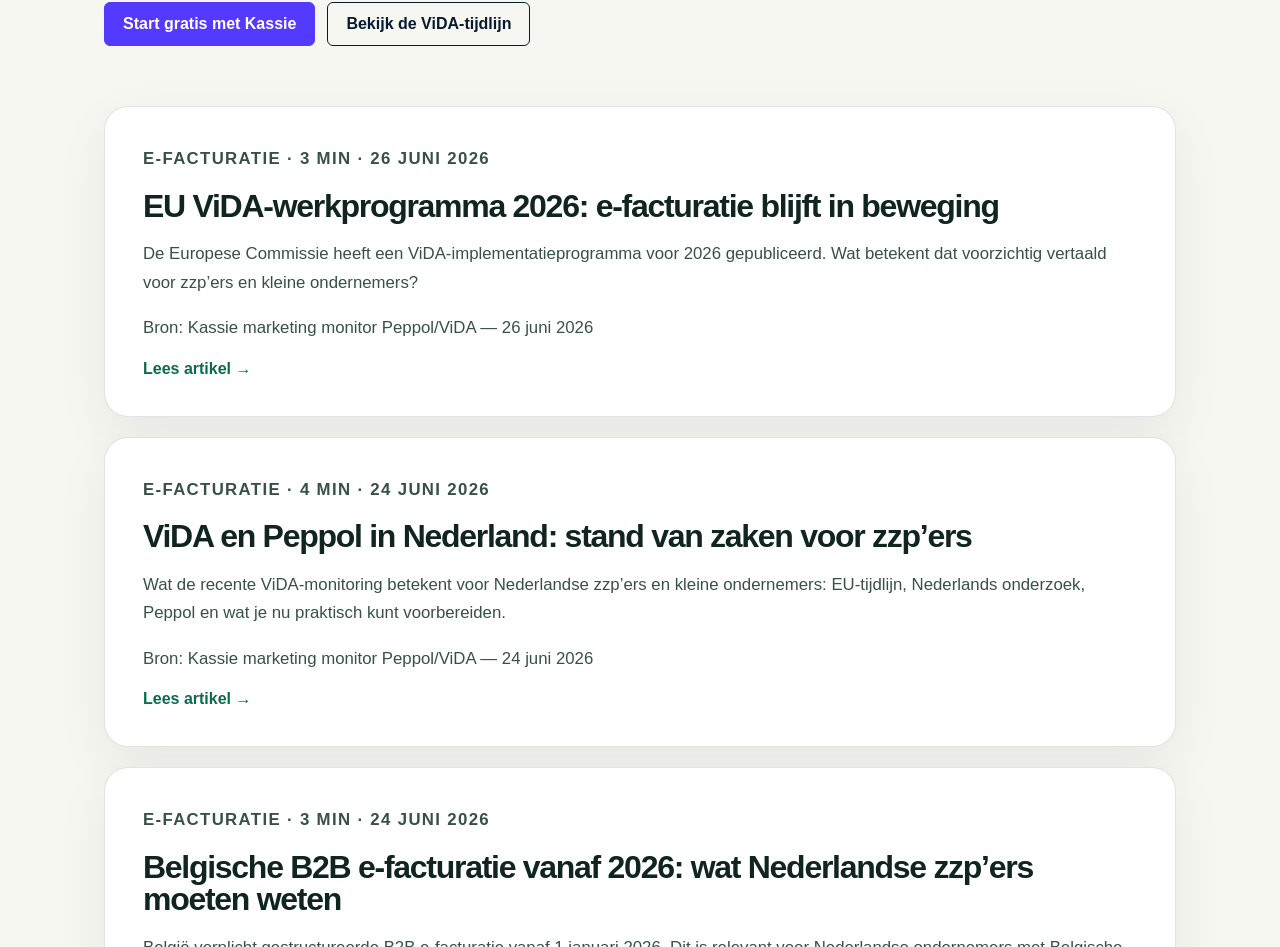
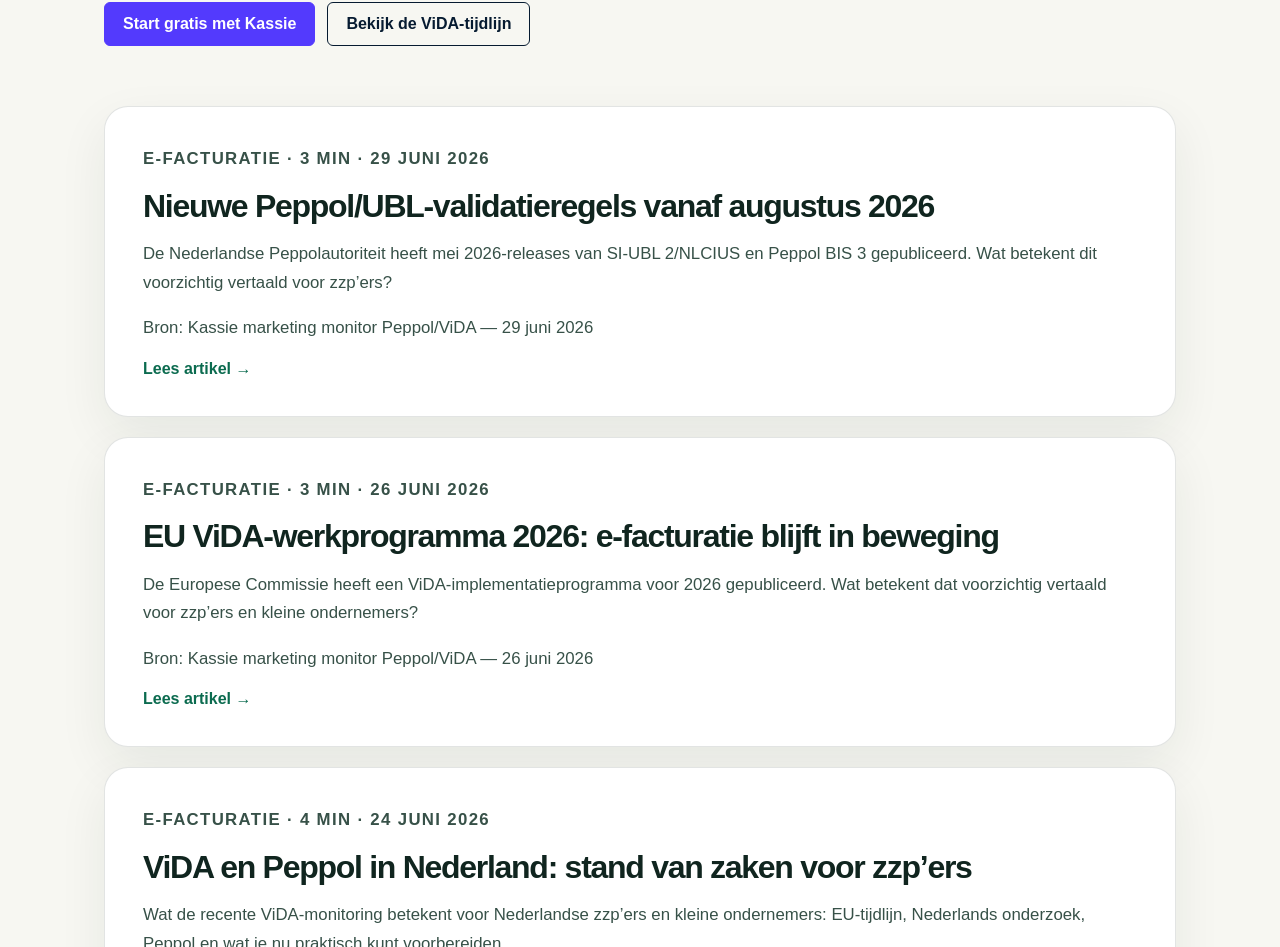
Before and after one commit to Snuushco/snuushco.github.io, a Next.js app: page /blog in a window 1280 px wide. Shown: the part 432-1379 px from the top of the page. Built offline with nearby package versions, Linux system fonts and the light colour scheme; no server answers.

Commit message:
Add Kassie Peppol UBL validation update blog

```diff
--- a/app/blog/data.ts
+++ b/app/blog/data.ts
@@ -17,6 +17,66 @@ export type KassieBlogPost = {
 };
 
 export const kassieBlogPosts: KassieBlogPost[] = [
+  {
+    slug: "peppol-ubl-validatieregels-augustus-2026",
+    title: "Nieuwe Peppol/UBL-validatieregels vanaf augustus 2026",
+    description: "De Nederlandse Peppolautoriteit heeft mei 2026-releases van SI-UBL 2/NLCIUS en Peppol BIS 3 gepubliceerd. Wat betekent dit voorzichtig vertaald voor zzp’ers?",
+    date: "2026-06-29",
+    updated: "2026-06-29",
+    monitorSource: "Kassie marketing monitor Peppol/ViDA — 29 juni 2026",
+    category: "E-facturatie",
+    readingTime: "3 min",
+    intro: "De Nederlandse Peppolautoriteit meldt dat de mei 2026-releases van SI-UBL 2/NLCIUS en Peppol BIS 3 zijn gepubliceerd en vanaf 17 augustus 2026 verplicht worden voor validatie-artefacten. Voor ondernemers is dit vooral een software- en ketensignaal: zorg dat je factuursoftware en Peppol-koppeling actueel blijven. Dit artikel is geen fiscaal of juridisch advies.",
+    keyTakeaways: [
+      "De Nederlandse Peppolautoriteit publiceerde nieuwe SI-UBL 2/NLCIUS- en Peppol BIS 3-validatieartefacten in mei 2026.",
+      "Volgens de bron worden deze artefacten vanaf 17 augustus 2026 verplicht voor validatie binnen de betreffende standaarden.",
+      "Voor zzp’ers is dit meestal geen handmatige actie, maar wel een controlepunt voor factuursoftware, boekhoudpakketten en Peppol-serviceproviders.",
+      "Er is in deze monitor geen nieuw Nederlands besluit gevonden dat een algemene binnenlandse B2B e-facturatieplicht op korte termijn definitief maakt."
+    ],
+    sections: [
+      {
+        heading: "Wat is het nieuwe signaal?",
+        body: [
+          "Het concrete nieuwe signaal komt van de Nederlandse Peppolautoriteit: de mei 2026-releases van SI-UBL 2/NLCIUS en Peppol BIS 3 zijn gepubliceerd. In de bron staat dat deze validatie-artefacten vanaf 17 augustus 2026 verplicht worden.",
+          "Validatieregels bepalen of een gestructureerde factuur technisch en inhoudelijk volgens de afgesproken standaard is opgebouwd. Dat klinkt technisch, maar ondernemers merken het vooral wanneer software facturen weigert, foutmeldingen geeft of ontbrekende gegevens vraagt."
+        ]
+      },
+      {
+        heading: "Wat betekent dit voor zzp’ers en kleine ondernemers?",
+        body: [
+          "Voor de meeste ondernemers betekent dit niet dat zij zelf SI-UBL- of Peppol-documentatie hoeven te lezen. De praktische vraag is: wordt je boekhoud- of facturatiesoftware tijdig bijgewerkt en kan je leverancier uitleggen hoe Peppol/UBL-validatie wordt afgehandeld?",
+          "Werk je met Belgische klanten, grotere opdrachtgevers of partijen die al Peppol vragen, dan is het extra verstandig om te testen of je factuurdata compleet is: KvK- en btw-gegevens, adressen, factuurregels, btw-codes en referenties."
+        ]
+      },
+      {
+        heading: "Koppeling met ViDA en België",
+        body: [
+          "De EU werkt ondertussen door aan ViDA. De monitor noemt het implementatieprogramma 2026 en de bredere Europese tijdlijn voor digitale rapportage, waaronder 1 juli 2030 voor bepaalde grensoverschrijdende B2B-transacties.",
+          "België is sinds 1 januari 2026 een dichtbij praktijkvoorbeeld van verplichte gestructureerde B2B e-facturatie tussen btw-plichtige ondernemingen. Dat is geen bewijs dat Nederland dezelfde route of datum kiest, maar wel een signaal dat gestructureerde facturen normaler worden."
+        ]
+      },
+      {
+        heading: "Praktische check zonder paniek",
+        body: [
+          "Vraag je softwareleverancier of de mei 2026 SI-UBL 2/NLCIUS- en Peppol BIS 3-updates vóór 17 augustus 2026 zijn verwerkt. Bewaar het antwoord als interne broncheck als je hierover klanten informeert.",
+          "Gebruik dit moment ook om ontbrekende klantdata op te ruimen. Een Peppol-ready proces begint niet bij een pdf, maar bij correcte gestructureerde gegevens die zonder herstelwerk door validatie komen."
+        ]
+      }
+    ],
+    sources: [
+      { label: "Nederlandse Peppolautoriteit — mei-release van SI-UBL 2 en Peppol BIS 3 gepubliceerd", href: "https://www.peppolautoriteit.nl/actueel/nieuws/2026/05/22/mei-release-van-si-ubl-2-en-peppol-bis-3-gepubliceerd" },
+      { label: "Nederlandse Peppolautoriteit — actueel", href: "https://www.peppolautoriteit.nl/" },
+      { label: "Europese Commissie — VAT in the Digital Age", href: "https://taxation-customs.ec.europa.eu/taxation/vat/vat-digital-age-vida_en" },
+      { label: "Europese Commissie — ViDA implementation work programme 2026", href: "https://taxation-customs.ec.europa.eu/document/download/c6153542-8b34-4308-b7e4-9e65e55eb79d_en?filename=ViDA%20implementation-Work%20program.pdf" },
+      { label: "België — e-facturatie startpagina", href: "https://efactuur.belgium.be/nl" },
+      { label: "België — gestructureerde elektronische facturen tussen ondernemingen verplicht sinds 2026", href: "https://efactuur.belgium.be/nl/article/gestructureerde-elektronische-facturen-tussen-ondernemingen-verplicht-sinds-2026" }
+    ],
+    related: [
+      { label: "ViDA en Peppol tijdlijn", href: "/e-facturatie/vida-peppol-tijdlijn" },
+      { label: "E-facturatie, Peppol & ViDA uitgelegd", href: "/e-facturatie-peppol-vida" },
+      { label: "Peppol-ready-check", href: "/tools/peppol-ready-check" }
+    ]
+  },
   {
     slug: "vida-implementatie-werkprogramma-2026-e-facturatie",
     title: "EU ViDA-werkprogramma 2026: e-facturatie blijft in beweging",
```
